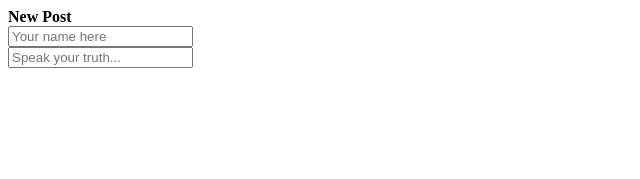
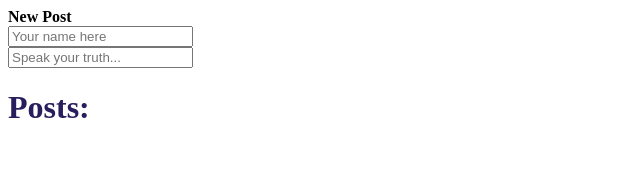
Before and after one commit to cis-1962/hw5-react-comment-app-triplea7, a React (Vite) app: page / in a window 1280 px wide. Shown: the top 179 px of the page, without its empty margins (0-640 px from the left). Built offline with nearby package versions, Linux system fonts and the light colour scheme.

Commit message:
Add files via upload

```diff
--- a/src/postHeader.tsx
+++ b/src/postHeader.tsx
@@ -73,14 +73,16 @@ export default function PostHeader() {
           Post
         </button>
       ) : null}
-      <div>
+      <h1>
+        {' '}
+        Posts:
         {posts.map((p, index) => (
           // eslint-disable-next-line react/no-array-index-key
           <div key={index} className="post">
             <Reply post={p} depth={0} whenReply={ifReply(index)} pIdx={index} />
           </div>
         ))}
-      </div>
+      </h1>
     </div>
   );
 }
--- a/src/reply.tsx
+++ b/src/reply.tsx
@@ -72,7 +72,7 @@ export default function Reply({ post, depth, whenReply, pIdx }: ReplyProps) {
       )}
       <div>
         {post.replies.map((reply, index) => (
-          <div className="reply">
+          <div className="reply" style={{ marginLeft: depth * 25 }}>
             <Reply
               // eslint-disable-next-line react/no-array-index-key
               key={index}
```
